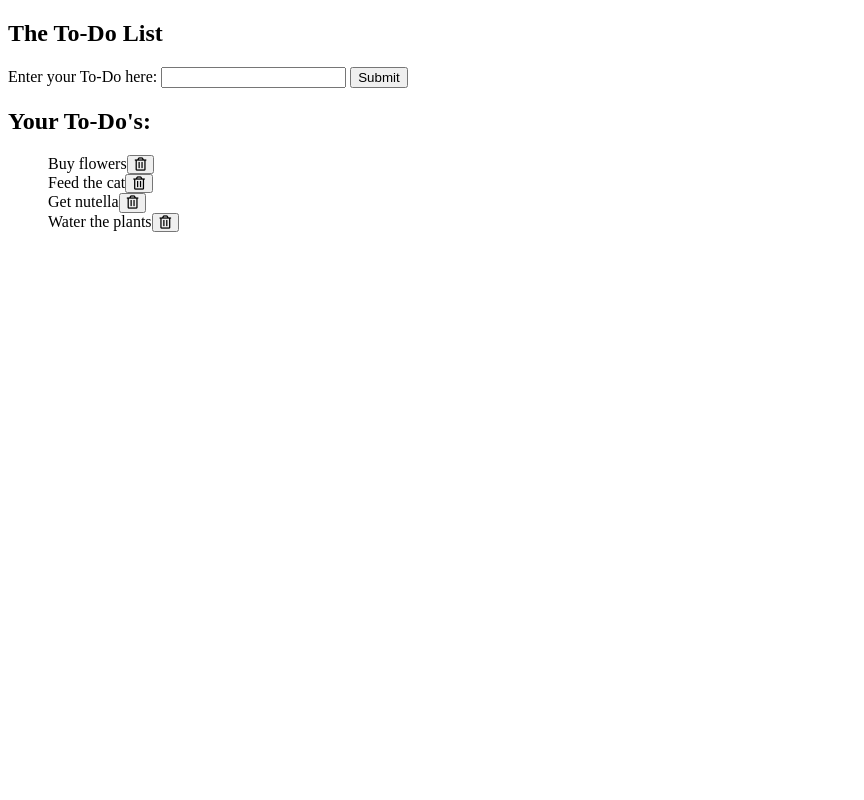
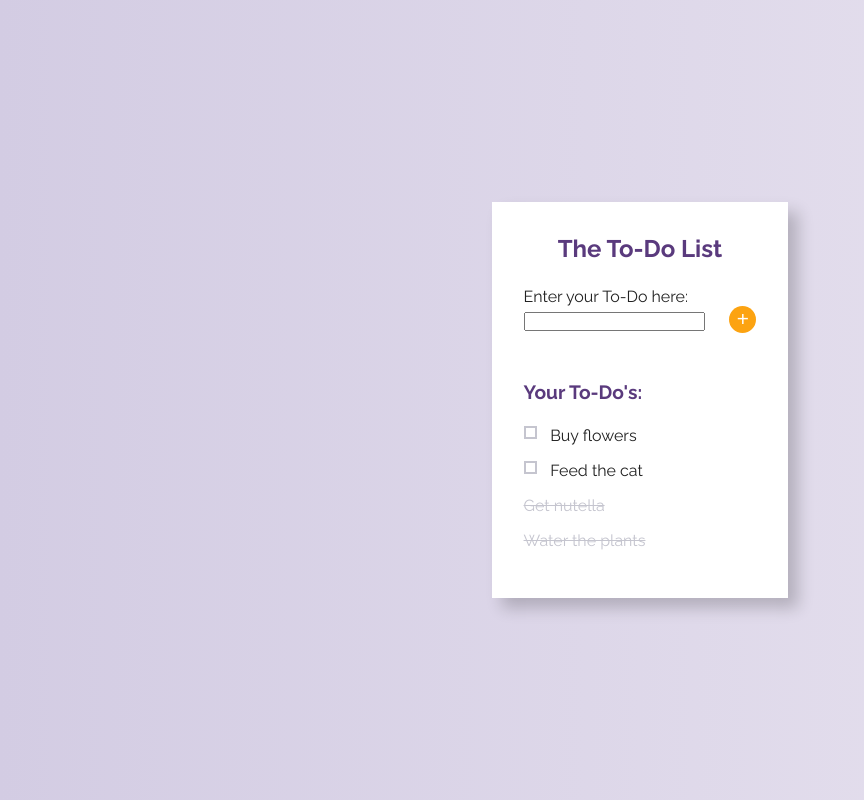
Before and after one commit to franziskacomploi/techlabs-todo-challenge, a plain HTML site: page index.html in a window 1280 px wide. Shown: the whole page, without its empty margins (0-864 px from the left). Drawn offline with Linux system fonts and the light colour scheme.

Commit message:
upload CSS, update HTML, add new function to JS
- uploaded my styling
- added new functionality: mark completed to the script
- updated the HTML so that the function can run properly

```diff
--- a/index.html
+++ b/index.html
@@ -1,38 +1,59 @@
 <!DOCTYPE html>
-<html>
+<html lang="en">
   <head>
-        <meta charset="utf-8">
+    <meta charset="utf-8" />
+    <meta name="viewport" content="width=device-width, initial-scale=1.0" />
     <title>The To-Do List</title>
     <link rel="preconnect" href="https://fonts.gstatic.com" />
-        <link href="https://fonts.googleapis.com/css2?family=Raleway:wght@300;400;500;600;700;800;900&display=swap" rel="stylesheet" />
-        <link rel="stylesheet" href="https://cdnjs.cloudflare.com/ajax/libs/font-awesome/5.15.3/css/all.min.css" />
-        <link rel="stylesheet" href="styles.css">
+    <link
+      href="https://fonts.googleapis.com/css2?family=Raleway:wght@300;400;500;600;700;800;900&display=swap"
+      rel="stylesheet"
+    />
+    <link
+      rel="stylesheet"
+      href="https://cdnjs.cloudflare.com/ajax/libs/font-awesome/5.15.3/css/all.min.css"
+    />
+    <link rel="stylesheet" href="styles.css" />
   </head>
   <body>
-        <div class='main-container'>
+    <div class="main-container">
       <section>
         <h1>The To-Do List</h1>
 
-                <form class='todoInput'>
+        <form class="todoInput">
           <label name="enter">Enter your To-Do here:</label>
-                    <input id="text" name="enter" type="text" class="todo">
-                    <input id="submit" type="submit">
-
+          <div class="inputContainer">
+            <input id="text" name="enter" type="text" class="todo" />
+            <input id="submit" type="submit" value="+" />
+          </div>
         </form>
       </section>
 
       <section>
         <h2>Your To-Do's:</h2>
         <ul class="todolist">
-                    <li>Buy flowers<button class="delete far fa-trash-alt"></button></li>
-                    <li>Feed the cat<button class="delete far fa-trash-alt"></button></li>
-                    <li class="checked">Get nutella<button class="delete far fa-trash-alt"></button></li>
-                    <li class="checked">Water the plants<button class="delete far fa-trash-alt"></button></li>
+          <li>
+            <input type="checkbox" class="checkbox" />
+            <span>Buy flowers</span
+            ><button class="delete far fa-trash-alt"></button>
+          </li>
+          <li>
+            <input type="checkbox" class="checkbox" />
+            <span>Feed the cat</span
+            ><button class="delete far fa-trash-alt"></button>
+          </li>
+          <li class="checked">
+            <span> Get nutella</span
+            ><button class="delete far fa-trash-alt"></button>
+          </li>
+          <li class="checked">
+            <span> Water the plants</span
+            ><button class="delete far fa-trash-alt"></button>
+          </li>
         </ul>
       </section>
     </div>
 
-
     <script src="scripts.js" async defer></script>
   </body>
 </html>
--- a/scripts.js
+++ b/scripts.js
@@ -1,31 +1,52 @@
-
-/* Add To Do's */
 let form = document.querySelector(".todoInput");
 const todoList = document.querySelector(".todolist");
 
-form.addEventListener("submit",function(event) {
+form.addEventListener("submit", function (event) {
   event.preventDefault();
   let input = document.querySelector("#text");
   let text = input.value;
   let newTodo = document.createElement("li");
+  let newCheckbox = document.createElement("input");
+  newCheckbox.type = "checkbox";
+  newCheckbox.classList.add("checkbox");
+  /* Mark new list items completed */
+  newCheckbox.addEventListener("change", function (e) {
+    const checkbox = e.target;
+    const listItem = e.target.parentNode;
+    listItem.classList.add("checked");
+    checkbox.remove();
+  });
+  let newTodoText = document.createElement("span");
   let buttons = document.createElement("button");
-    buttons.innerText = "Delete";
-    buttons.classList.add("delete");
-    newTodo.innerText = text;
+  buttons.classList.add("delete", "far", "fa-trash-alt");
+  newTodoText.innerText = text;
+  newTodo.appendChild(newCheckbox);
+  newTodo.appendChild(newTodoText);
   newTodo.appendChild(buttons);
   todoList.appendChild(newTodo);
   input.value = "";
 });
 
 /* Delete To Do's */
-
-todoList.addEventListener("click", function(evt){
+todoList.addEventListener("click", function (evt) {
   console.log(evt);
   const deletedButton = document.querySelectorAll(".delete");
   for (btn of deletedButton) {
-        if (btn == evt.target){
+    if (btn == evt.target) {
       const listItem = evt.target.parentNode;
       listItem.remove();
     }
   }
 });
+
+/* Mark existing list items completed */
+let checkboxInputs = document.querySelectorAll('input[type="checkbox"]');
+
+for (input of checkboxInputs) {
+  input.addEventListener("change", function (event) {
+    const checkbox = event.target;
+    const listItem = event.target.parentNode;
+    listItem.classList.add("checked");
+    checkbox.remove();
+  });
+}
--- a/styles.css
+++ b/styles.css
@@ -1,4 +1,97 @@
+* {
+  margin: 0px;
+  padding: 0px;
+}
+
+html {
+  height: 100vh;
+}
+
+body {
+  min-height: 100vh;
+  background: linear-gradient(
+    90deg,
+    rgba(211, 204, 227, 1) 0%,
+    rgba(233, 228, 240, 1) 100%
+  );
+  display: flex;
+  justify-content: center;
+  align-items: center;
+  font-family: "Raleway", sans-serif;
+}
+
+.main-container {
+  background-color: white;
+  box-shadow: 10px 10px 15px 0px rgba(0, 0, 0, 0.2);
+  color: #212121;
+  width: fit-content;
+  padding: 2em;
+}
+
+h1,
+h2 {
+  color: #5a3a7d;
+}
+
+h1 {
+  margin-bottom: 1em;
+  text-align: center;
+}
+
+h2 {
+  font-size: 1.2em;
+  margin-bottom: 1.2em;
+  /* text-align: center; */
+}
+
+form {
+  margin-bottom: 3em;
+}
+
+input[value="+"] {
+  background-color: #fca311;
+  color: white;
+  border: none;
+  border-radius: 50%;
+  line-height: 1;
+  width: 1.3em;
+  height: 1.3em;
+  font-size: 1.3em;
+  margin-left: 1em;
+}
 
 li {
-    list-style: none;
+  list-style-type: none;
+  margin-bottom: 1em;
+  display: flex;
 }
+
+li button {
+  margin-left: auto;
+  border: none;
+}
+
+.delete {
+  background-color: transparent;
+  border-color: transparent;
+  color: transparent;
+}
+
+li:hover .delete {
+  color: #fca311;
+}
+
+input[type="checkbox"] {
+  margin-right: 1em;
+  appearance: none;
+
+  width: 1em;
+  height: 1em;
+  border: 2px solid #c5c5cf;
+  /* border-radius: 50%; */
+}
+
+.checked span {
+  text-decoration: line-through;
+  color: #c5c5cf;
+}
```
Lines whose indentation alone changed are shown as unchanged.
